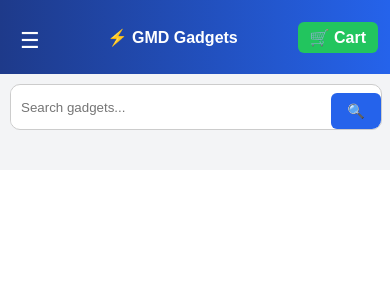
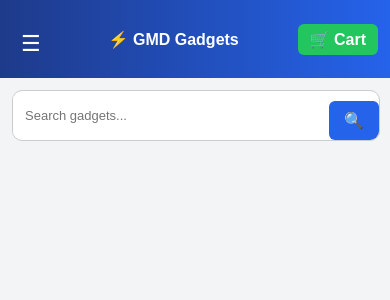
Before and after one commit to SM-AMEER/gmd-gadgets, a Flask app: template gmd/templates/index.html in a window 390 px wide. Shown: the top 300 px of the page. Run offline with Flask 3, Linux system fonts and the light colour scheme; the template is opened without the code that fills it, so the values that code supplies are empty.

Commit message:
Refactor styles in index.html for improved layout
Updated styles for various elements, including adjustments to padding, background colors, and font sizes. Added new styles for card elements and improved mobile responsiveness.

```diff
--- a/gmd/templates/index.html
+++ b/gmd/templates/index.html
@@ -9,6 +9,7 @@
 body {
     font-family: Arial;
     margin: 0;
+    background: #f3f4f6;
 }
 
 /* 🔵 HEADER */
@@ -21,10 +22,7 @@ body {
     justify-content: space-between;
 }
 
-/* LEFT MENU */
-.menu {
-    position: relative;
-}
+.menu { position: relative; }
 
 .menu-btn {
     background: transparent;
@@ -34,13 +32,12 @@ body {
     cursor: pointer;
 }
 
-/* CENTER TITLE */
 .header h1 {
     margin: 0;
     font-size: 18px;
 }
 
-/* RIGHT CART */
+/* CART */
 .cart-btn {
     background: #22c55e;
     padding: 6px 12px;
@@ -57,7 +54,6 @@ body {
     top: 40px;
     left: 0;
     background: white;
-    color: black;
     min-width: 200px;
     border-radius: 8px;
     box-shadow: 0 5px 15px rgba(0,0,0,0.2);
@@ -84,8 +80,7 @@ body {
 
 /* 🔍 SEARCH */
 .search-section {
-    padding: 10px;
-    background: #f3f4f6;
+    padding: 12px;
 }
 
 .search-box {
@@ -95,23 +90,25 @@ body {
     margin: auto;
     background: white;
     border-radius: 10px;
+    border: 1px solid #ccc;
     overflow: hidden;
-    border: 1px solid #ccc;
 }
 
 .search-box input {
     flex: 1;
-    padding: 10px;
+    padding: 12px;
     border: none;
     outline: none;
+    font-size: 14px;
 }
 
 .search-box button {
-    padding: 10px 15px;
+    padding: 12px 16px;
     border: none;
     background: #2563eb;
     color: white;
     cursor: pointer;
+    font-size: 16px;
 }
 
 /* 🛍 PRODUCTS */
@@ -120,7 +117,6 @@ body {
     grid-template-columns: repeat(auto-fill, minmax(220px, 1fr));
     gap: 15px;
     padding: 15px;
-    background: #f3f4f6;
 }
 
 /* CARD */
@@ -136,6 +132,15 @@ body {
     width: 100%;
     height: 150px;
     object-fit: cover;
+    border-radius: 6px;
+}
+
+.card h3 {
+    margin: 10px 0 5px;
+}
+
+.card p {
+    margin: 0;
 }
 
 /* BUTTON */
@@ -143,12 +148,11 @@ button {
     background: #2563eb;
     color: white;
     border: none;
-    padding: 8px;
+    padding: 9px;
     width: 100%;
     border-radius: 6px;
     cursor: pointer;
-    margin-top: 8px;
-    font-size: 14px;
+    margin-top: 10px;
 }
 
 .in-cart {
@@ -159,7 +163,7 @@ button {
 @media(max-width:600px){
 
     .products {
-        grid-template-columns: repeat(1, 1fr);
+        grid-template-columns: 1fr;
     }
 
     .header h1 {
@@ -170,9 +174,17 @@ button {
         width: 100%;
     }
 
+    .search-box input {
+        font-size: 13px;
+    }
+
     .search-box button {
+        width: 50px;
         padding: 10px;
-        width: 50px;
+    }
+
+    .card img {
+        height: 140px;
     }
 }
 </style>
```
